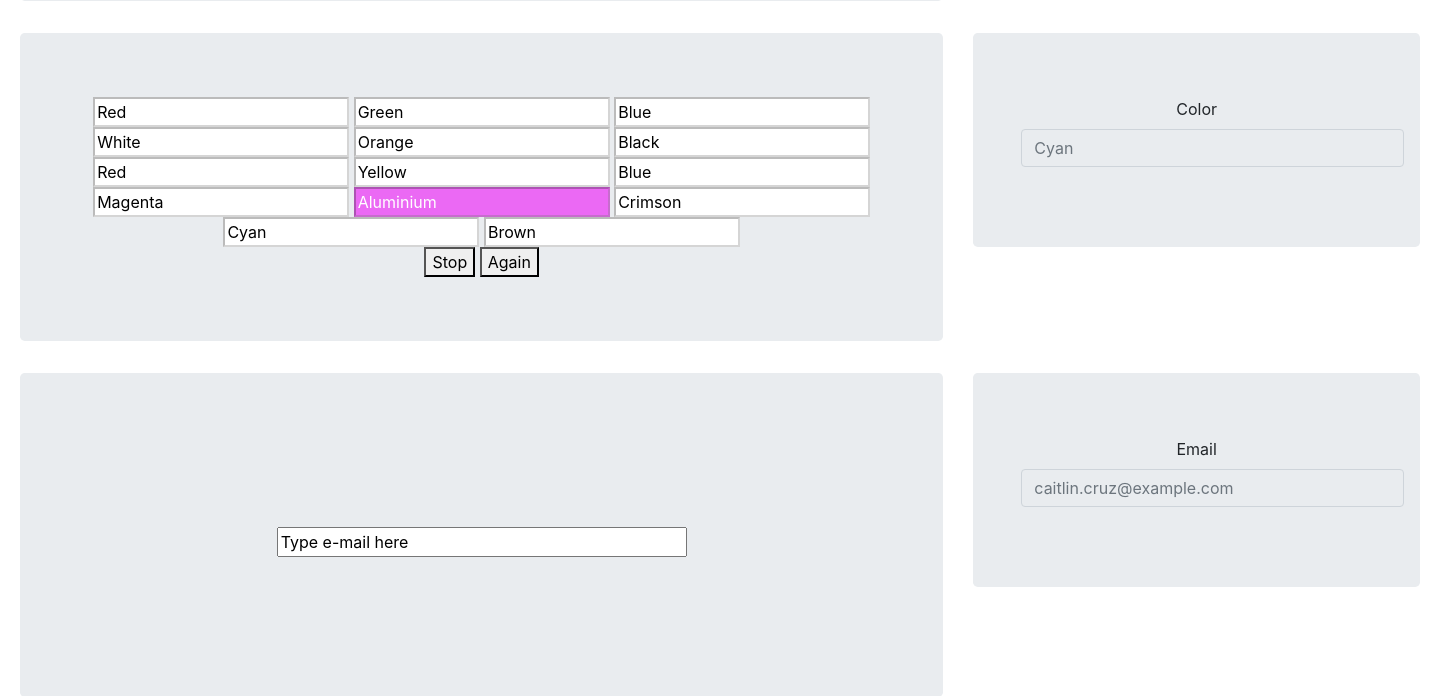
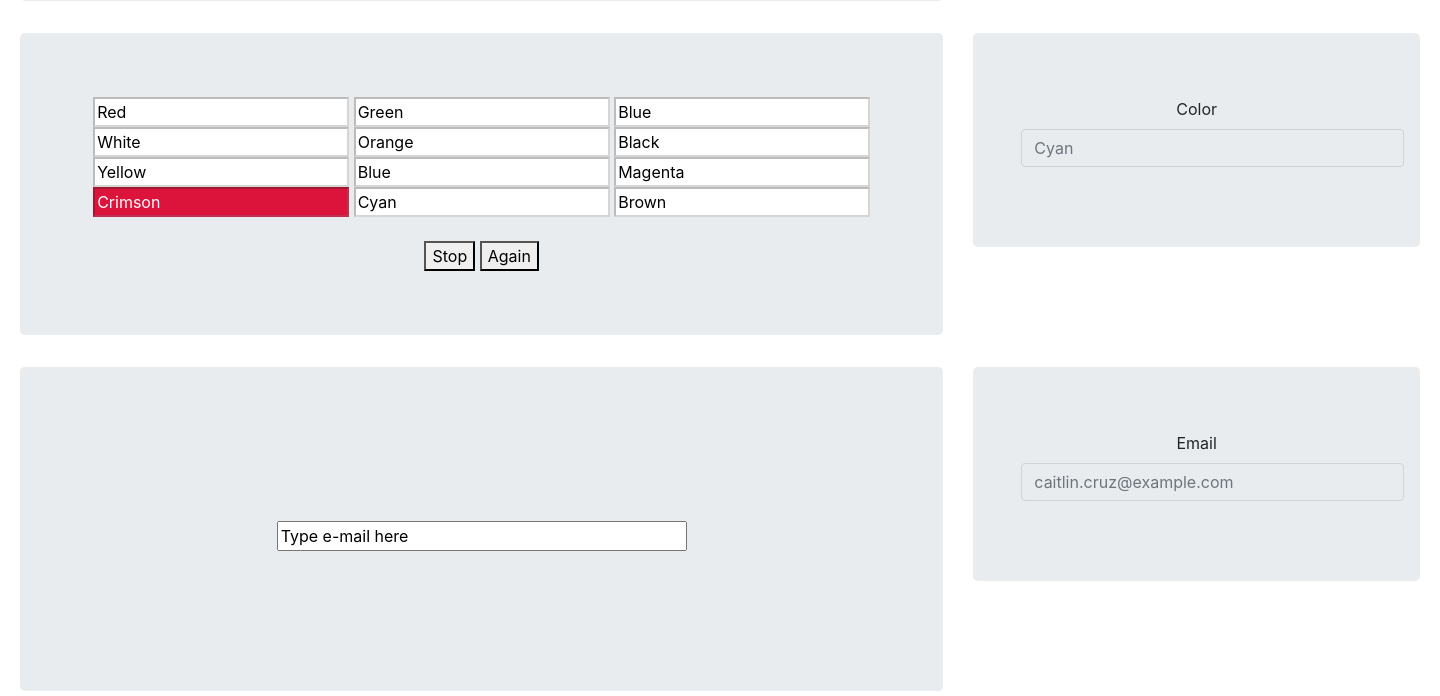
Before and after one commit to nazywam/TBD, a Flask app: page / in a window 1440 px wide. Shown: the part 3004-3700 px from the top of the page. Run offline with Flask 2, Linux system fonts and the light colour scheme; some libraries are stand-ins or nearby versions.

Commit message:
Final touches

```diff
--- a/templates/forms/preference.html
+++ b/templates/forms/preference.html
@@ -5,15 +5,13 @@
 <input type="input" style="background-color: white; color: black" id="color3" disabled="true" value="White">
 <input type="input" style="background-color: white; color: black" id="color4" disabled="true" value="Orange">
 <input type="input" style="background-color: white; color: black" id="color5" disabled="true" value="Black">
-<input type="input" style="background-color: white; color: black" id="color6" disabled="true" value="Red">
-<input type="input" style="background-color: white; color: black" id="color7" disabled="true" value="Yellow">
-<input type="input" style="background-color: white; color: black" id="color8" disabled="true" value="Blue">
-<input type="input" style="background-color: white; color: black" id="color9" disabled="true" value="Magenta">
-<input type="input" style="background-color: white; color: black" id="color10" disabled="true" value="Aluminium">
-<input type="input" style="background-color: white; color: black" id="color11" disabled="true" value="Crimson">
-<input type="input" style="background-color: white; color: black" id="color12" disabled="true" value="Cyan">
-<input type="input" style="background-color: white; color: black" id="color13" disabled="true" value="Brown">
-<br>
+<input type="input" style="background-color: white; color: black" id="color6" disabled="true" value="Yellow">
+<input type="input" style="background-color: white; color: black" id="color7" disabled="true" value="Blue">
+<input type="input" style="background-color: white; color: black" id="color8" disabled="true" value="Magenta">
+<input type="input" style="background-color: white; color: black" id="color9" disabled="true" value="Crimson">
+<input type="input" style="background-color: white; color: black" id="color10" disabled="true" value="Cyan">
+<input type="input" style="background-color: white; color: black" id="color11" disabled="true" value="Brown">
+<br><br>
 <button type="button" onclick="stopperFun()">Stop</button>
 <button type="button" onclick="startFun()">Again</button>
 </form>
@@ -36,8 +34,9 @@
 		if(!stopped){
 			document.getElementById("color"+lastChanged).style.backgroundColor = "white";
 			document.getElementById("color"+lastChanged).style.color = "black";
-			lastChanged = Math.floor(Math.random() * 14);
-			document.getElementById("color"+lastChanged).style.backgroundColor = "#eb69f4";
+			lastChanged = Math.floor(Math.random() * 12);
+			// document.getElementById("color"+lastChanged).style.backgroundColor = "#eb69f4";
+			document.getElementById("color"+lastChanged).style.backgroundColor = document.getElementById("color"+lastChanged).value
 			document.getElementById("color"+lastChanged).style.color = "white";
 			setTimeout(disco, 50);
 		}
```
